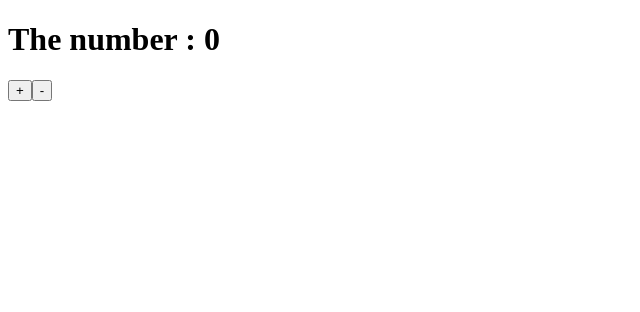
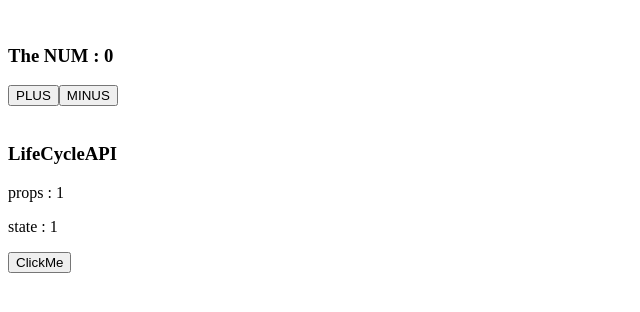
Before and after one commit to CHEONKUK/Movie_App_2019, a React (Create React App) app: page / in a window 1280 px wide. Shown: the top 312 px of the page, without its empty margins (0-640 px from the left). Built offline with nearby package versions, Linux system fonts and the light colour scheme.

Commit message:
191010
# ReactJS Study

```diff
--- /dev/null
+++ b/src/A.js
@@ -0,0 +1,26 @@
+import React from "react";
+
+class A extends React.Component {
+  state = {
+    num: 0
+  };
+
+  plus = () => {
+    this.setState(current => ({ num: current.num + 10 }));
+  };
+
+  minus = () => {
+    this.setState(current => ({ num: current.num - 10 }));
+  };
+  render() {
+    return (
+      <div>
+        <h3>The NUM : {this.state.num} </h3>
+        <button onClick={this.plus}>PLUS</button>
+        <button onClick={this.minus}>MINUS</button>
+      </div>
+    );
+  }
+}
+
+export default A;
--- a/src/App.js
+++ b/src/App.js
@@ -1,24 +1,23 @@
 /* eslint-disable */
 import React from "react";
+import A from "./A";
+import LifeCycleAPI from "./LifeCycleAPI";
 
 class App extends React.Component {
   state = {
-    count: 0
+    num: 1
   };
-
-  add = () => {
-    this.setState(current => ({ count: current.count + 1 }));
+  handleClick = () => {
+    this.setState({ num: this.state.num + 1 });
   };
-  min = () => {
-    this.setState(current => ({ count: current.count - 1 }));
-  };
-
   render() {
     return (
       <div>
-        <h1>The number : {this.state.count}</h1>
-        <button onClick={this.add}> + </button>
-        <button onClick={this.min}> - </button>
+        <br />
+        <A />
+        <br />
+        <LifeCycleAPI value={this.state.num} />
+        <button onClick={this.handleClick}>ClickMe</button>
       </div>
     );
   }
--- /dev/null
+++ b/src/LifeCycleAPI.js
@@ -0,0 +1,52 @@
+import React from "react";
+
+class LifeCycleAPI extends React.Component {
+  constructor(props) {
+    super(props);
+    console.log("1. Constructor");
+  }
+
+  componentDidMount() {
+    console.log("2. CompoentDidMount");
+    console.log(this.myDiv.getBoundingClientRect());
+  }
+
+  state = {
+    value: 0
+  };
+
+  static getDerivedStateFromProps(nextProps, prevState) {
+    if (prevState.value !== nextProps.value) {
+      console.log("prevState  : " + prevState.value);
+      console.log("nextProps  : " + nextProps.value);
+
+      return {
+        value: nextProps.value
+      };
+    }
+    return null;
+  }
+
+  shouldComponentUpdate(nextProps, nextState) {
+    if (nextProps.value === 10) return false;
+    return true;
+  }
+  componentDidUpdate(prevProps, prevState) {
+    if (this.props.value !== prevProps.value) {
+      console.log("# propsValue Change", this.props.value);
+    }
+  }
+  render() {
+    return (
+      <div ref={ref => (this.myDiv = ref)}>
+        <h3>LifeCycleAPI</h3>
+        <div>
+          <p>props : {this.props.value} </p>
+          <p>state : {this.state.value} </p>
+        </div>
+      </div>
+    );
+  }
+}
+
+export default LifeCycleAPI;
```
